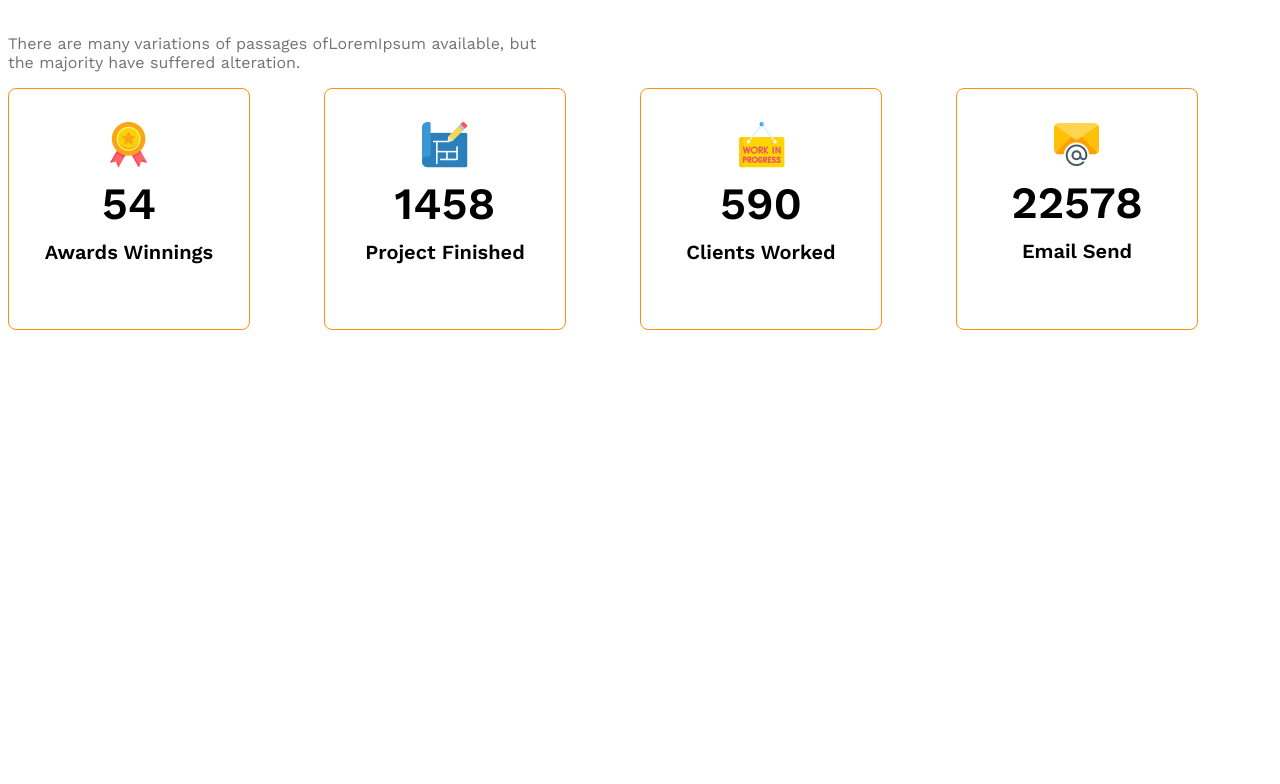
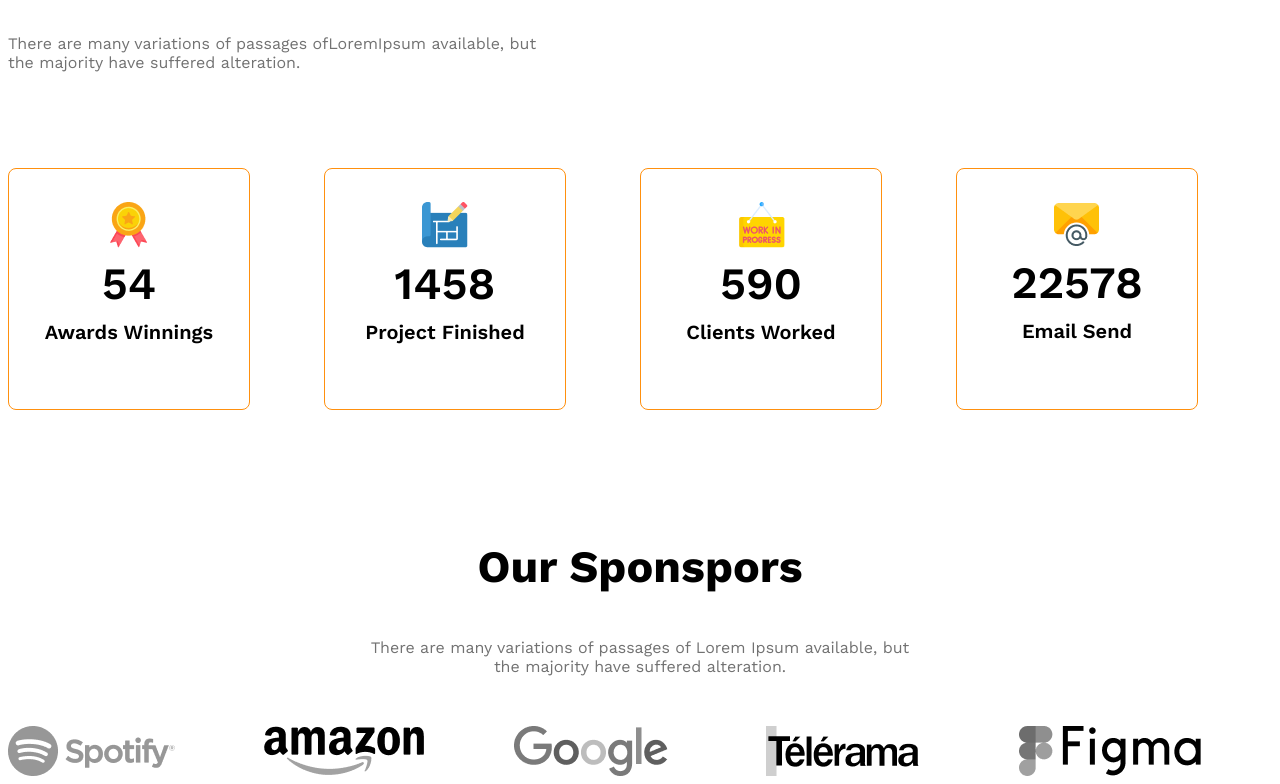
Before and after one commit to milonhossain01/g3-architects-website, a plain HTML site: page indexl.html in a window 1280 px wide. Shown: the part 2207-2991 px from the top of the page. Before the commit the page ends 2667 px from the top, so only its background shows below. Drawn offline with nearby package versions, Linux system fonts and the light colour scheme.

Commit message:
add sponsor style and added responsive

```diff
--- a/indexl.html
+++ b/indexl.html
@@ -48,7 +48,7 @@
                 <button class="btn-primary">Explore More</button>
             </div>
         </section>
-        <!-- features will enjoy -->
+        <!-- some facts -->
         <section>
             <h2 class="section-title">Some Facts</h2>
             <p class="text-light-gray fact-description">There are many variations of passages ofLoremIpsum available, but the majority have suffered alteration.</p>
@@ -85,9 +85,19 @@
 
             </div>
         </section>
-        <!-- some facts -->
-        <section class="some-facts">
-
+        <!-- sponsor style -->
+        <section class="our-sponsor">
+            <div class="sponsor-info">
+                <h3 class="section-title">Our Sponspors</h3>
+                <p class="text-light-gray">There are many variations of passages of Lorem Ipsum available, but the majority have suffered alteration.</p>
+            </div>
+            <div class="sponsor-companies">
+                <img src="images/sponsors/spotify.png" alt="">
+                <img src="images/sponsors/amazon.png" alt="">
+                <img src="images/sponsors/google.png" alt="">
+                <img src="images/sponsors/telerama.png" alt="">
+                <img src="images/sponsors/figma.png" alt="">
+            </div>
         </section>
     </main>
     <footer>
--- a/style/architects.css
+++ b/style/architects.css
@@ -109,19 +109,6 @@ main > section{
 #quick-list{
     font-weight: 500;
 }
-/* responsive media query */
-
-@media screen and (max-width: 576px ) {
-    .navbar , .nav-link , .teams{
-        flex-direction: column;
-    }
-     .team-img-container{
-        grid-template-columns: repeat(1 ,1fr);
-    }
-    .our-features{
-        margin: 20px;
-    }
-}
 
 /* some facts related style */
 .facts-container{
@@ -152,7 +139,45 @@ main > section{
 }
 .fact-description{
     max-width: 540px;
+    margin-bottom: 6rem;
 }
+
+/* sponsor related style */
+.sponsor-info{
+    max-width: 540px;
+    margin: 50px auto;
+    text-align: center;
+}
+.sponsor-companies{
+   display: grid;
+   grid-template-columns: repeat(5 , 1fr);
+}
+.sponsor-companies img{
+    filter: grayscale(100%);
+}
+/* responsive media query */
+
+@media screen and (max-width: 576px ) {
+    .navbar , .nav-link , .teams{
+        flex-direction: column;
+    }
+     .team-img-container , .facts-container , .sponsor-companies{
+        grid-template-columns: repeat(1 ,1fr);
+    }
+    .facts-container{
+        justify-items: center;
+        gap: 24px;
+    }
+    .our-features{
+        margin: 20px;
+    }
+    .sponsor-companies{
+        justify-items: center;
+        gap: 30px;
+    }
+
+}
+
 /* medium device responsive */
 
 @media screen and (min-width: 577px ) and (max-width: 992px ) {
```
